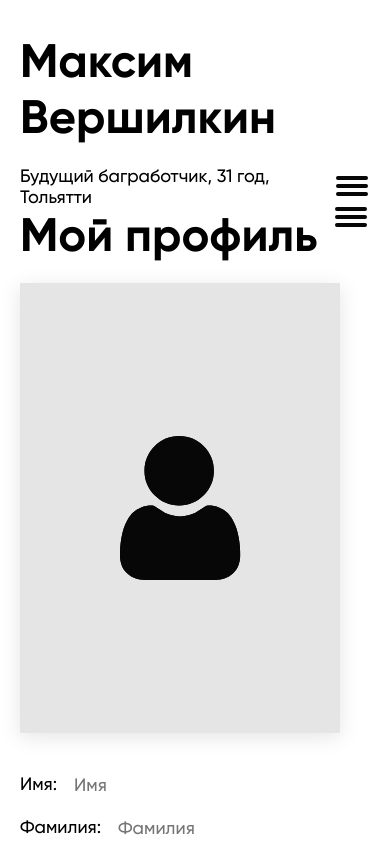
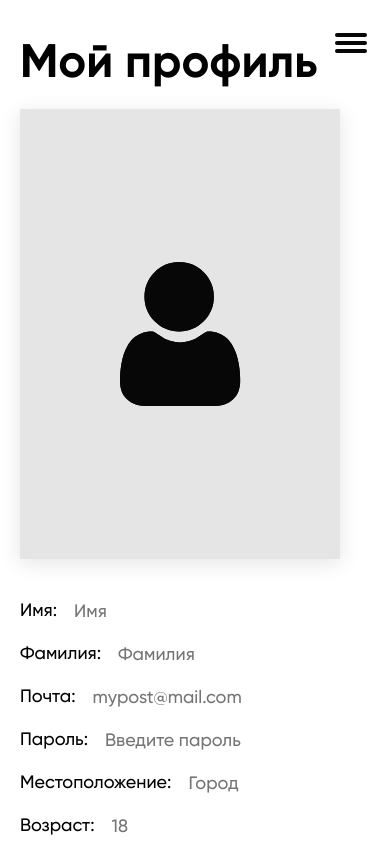
Before and after one commit to dl-academy-edu/ds-vershilkin-maksim-3, a website: page src/profile.html in a window 390 px wide. Shown: the top 844 px of the page. Drawn offline with nearby package versions, Linux system fonts and the light colour scheme; files that its build step writes are made by us from their sources.

Commit message:
Edited the header component.

```diff
--- a/src/sass/components/header/_header.scss
+++ b/src/sass/components/header/_header.scss
@@ -64,77 +64,6 @@
     }
   }
 
-  &__about {
-    // Position
-    display: flex;
-    align-items: last baseline;
-
-    @media (max-width:500px) {
-      // Position
-      flex-flow: column;
-      align-items: flex-start;
-    }
-  }
-
-  &__title {
-    // Block model
-    margin: 0 40px 0 0;
-    // Typography
-    font-size: 47px;
-    font-weight: bold;
-
-    @media (max-width:500px) {
-      // Block model
-      margin: 0 0 20px 0;
-    }
-  }
-
-  &__bio {
-    // Position
-    display: block;
-
-    @media (max-width:500px) {
-      // Position
-      display: flex;
-      flex-flow: row;
-      align-items: center;
-      justify-content: space-between;
-      // Block model
-      width: 100%;
-    }
-  }
-
-  &__text {
-    // Block model
-    width: 226px;
-    // Typography
-    font-size: 18px;
-
-    @media (max-width:640px) {
-      // Block model
-      width: auto;
-    }
-  }
-
-  &__button {
-    // Position
-    display: none;
-    // Block model
-    width: 38px;
-    height: 20px;
-    // Typography
-    font-size: 0;
-    // Stylization
-    background: url("/imgs/img_icon_mobile.svg") center no-repeat;
-
-    @media (max-width:500px) {
-      // Position
-      display: block;
-      // justify-content: flex-end;
-      // flex: 1;
-    }
-  }
-
   &__mobile {
     // Position
     position: fixed;
--- a/src/sass/components/header/header.html
+++ b/src/sass/components/header/header.html
@@ -5,13 +5,13 @@
     <ul class="header__nav">
 
       <li class="header__item">
-        <a class="header__link header__link--dark" href="#">
+        <a class="header__link header__link--dark" href="/">
           Главная
         </a>
       </li>
 
       <li class="header__item">
-        <a class="header__link" href="#">
+        <a class="header__link" href="/blog.html">
           Блог
         </a>
       </li>
@@ -30,32 +30,12 @@
 
     </ul>
 
-    <div class="header__about">
-
-      <h1 class="header__title">
-        Максим<br>Вершилкин
-      </h1>
-
-      <div class="header__bio">
-
-        <p class="header__text">
-          Будущий багработчик, 31 год, Тольятти
-        </p>
-
-        <button class="header__button" type="button" name="button">
-          Open mobile menu
-        </button>
-
-      </div>
-
-    </div>
-
   </div>
 
   <div class="header__mobile">
 
     <button class="header__mobile-button" type="button" name="button">
-      Close mobile menu
+      Закрыть меню
     </button>
 
     <nav class="header__mobile-nav">
@@ -64,25 +44,25 @@
 
         <li class="header__mobile-item">
           <a class="header__mobile-link header__mobile-link--active" href="/">
-            Home
+            Главная
           </a>
         </li>
 
         <li class="header__mobile-item">
           <a class="header__mobile-link" href="/.blog.html">
-            My blog
+            Блог
           </a>
         </li>
 
         <li class="header__mobile-item">
           <a class="header__mobile-link" href="/.">
-            Sign in
+            Войти
           </a>
         </li>
 
         <li class="header__mobile-item">
           <a class="header__mobile-link" href="/">
-            Register
+            Регистрация
           </a>
         </li>
 
```
